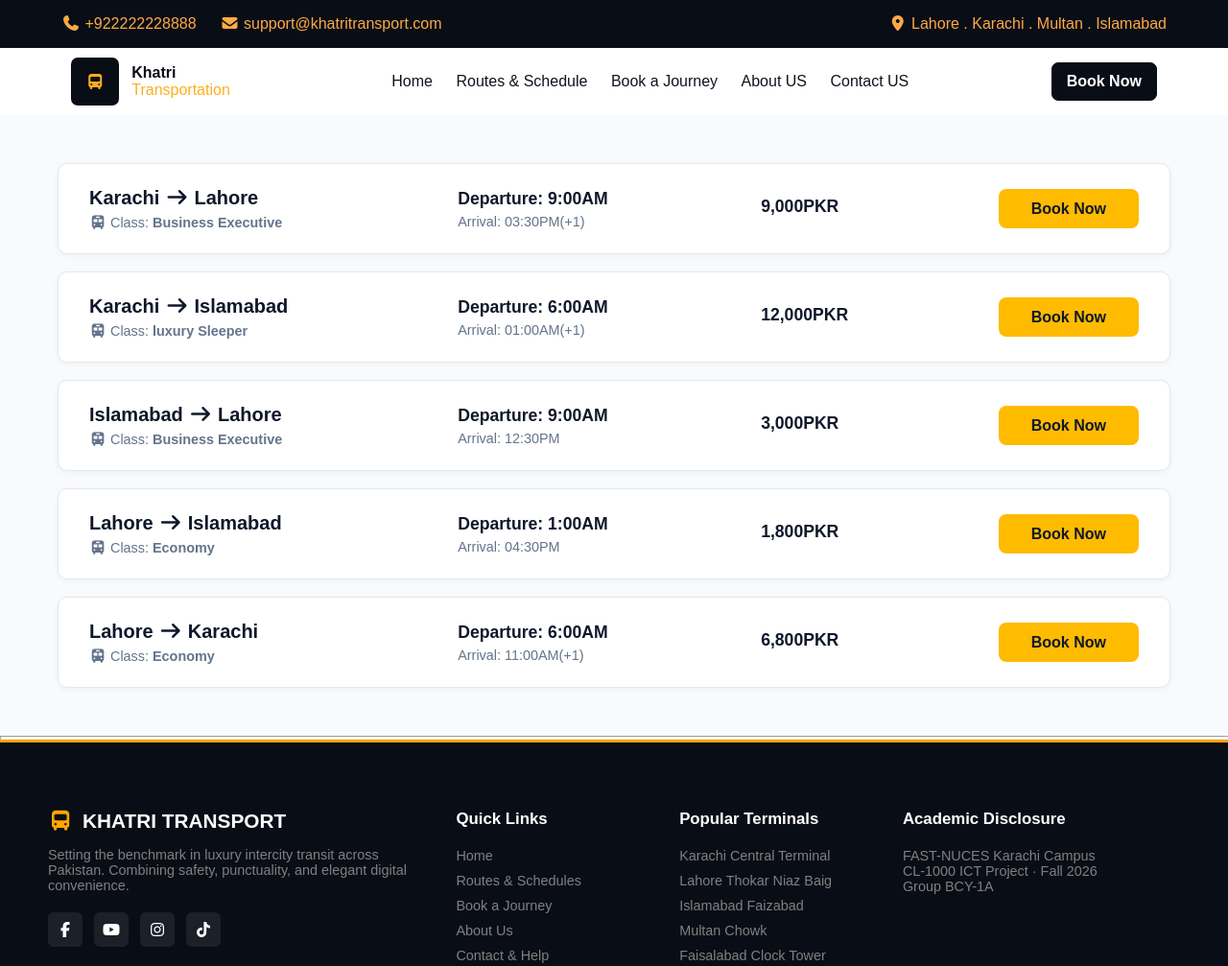
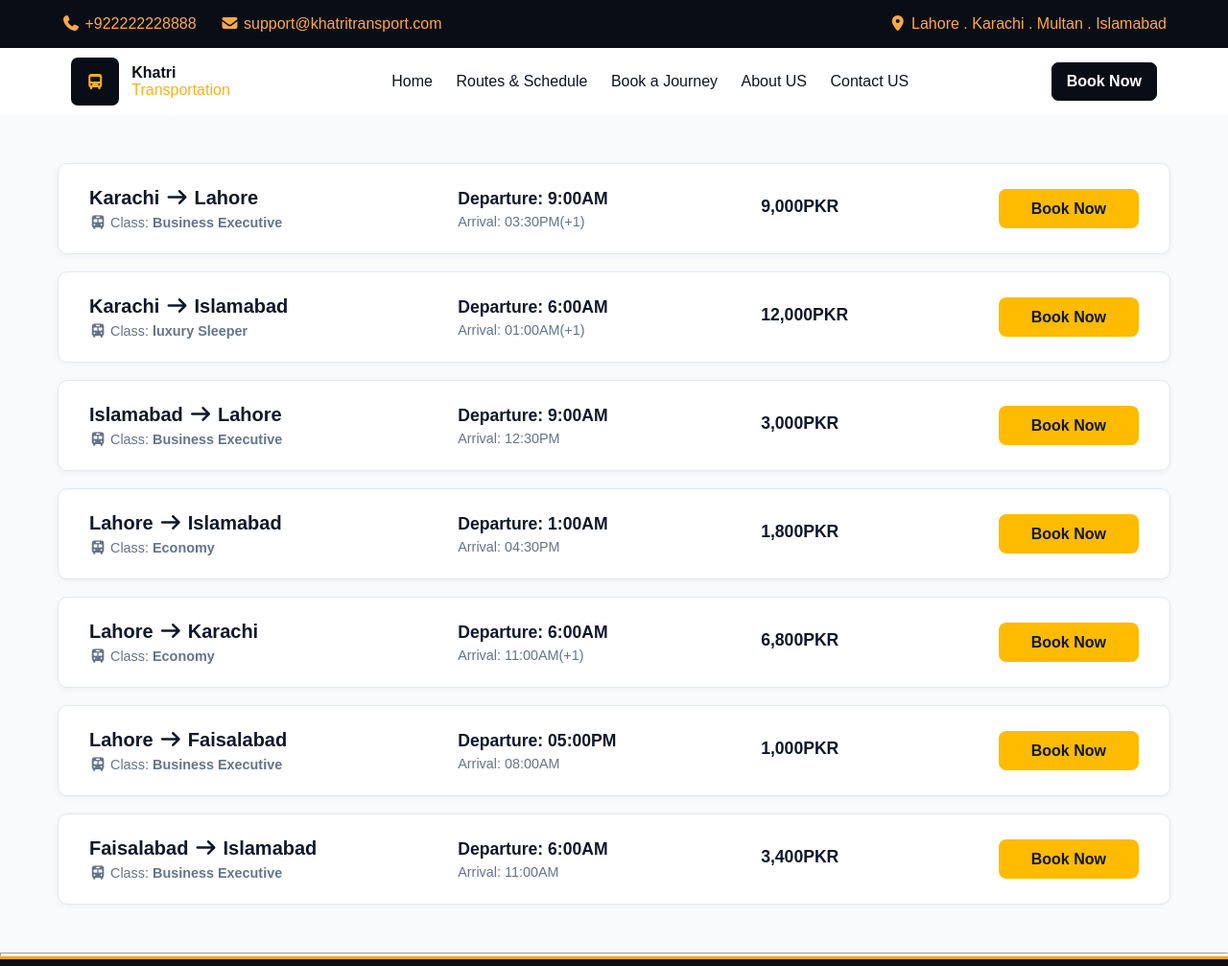
Before and after one commit to muhammadrehan-gm/Khatri-Transport, a plain HTML site: page routes.html in a window 1280 px wide. Shown: the top 1007 px of the page at 96% size. Drawn offline with Linux system fonts and the light colour scheme.

Commit message:
Add some New Routes

```diff
--- a/routes.html
+++ b/routes.html
@@ -160,6 +160,46 @@
                     </div>
 
                 </div>
+
+                <!-- Card 6 -->
+                 <div class="routescard">
+                    <div class="routecolumn">
+                        <h3>Lahore <i class="fa-solid fa-arrow-right"></i> Faisalabad</h3>
+                        <p><i class="fa-solid fa-bus"></i> Class: <strong>Business Executive</strong></p>
+                    </div>
+                    <div class="routecolumn">
+                        <h4>Departure: 05:00PM</h4>
+                        <p>Arrival: 08:00AM</p>
+                    </div>
+                    <div class="routecolumn">
+                        <h4>1,000PKR</h4>
+                    </div>
+                    <div class="routebtncolumn">
+                        <a href="booking.html" class="routeBookbtn">Book Now</a>
+                    </div>
+
+                </div>
+
+                <!-- Card 7 -->
+
+                <div class="routescard">
+                    <div class="routecolumn">
+                        <h3>Faisalabad <i class="fa-solid fa-arrow-right"></i> Islamabad</h3>
+                        <p><i class="fa-solid fa-bus"></i> Class: <strong>Business Executive</strong></p>
+                    </div>
+                    <div class="routecolumn">
+                        <h4>Departure: 6:00AM</h4>
+                        <p>Arrival: 11:00AM</p>
+                    </div>
+                    <div class="routecolumn">
+                        <h4>3,400PKR</h4>
+                    </div>
+                    <div class="routebtncolumn">
+                        <a href="booking.html" class="routeBookbtn">Book Now</a>
+                    </div>
+
+                </div>
+
             </div>
         </div>
 
```
